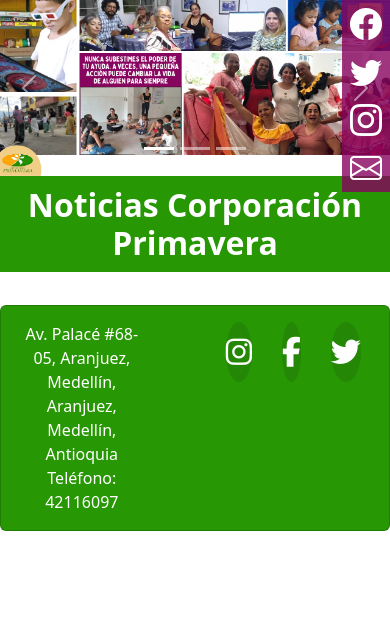
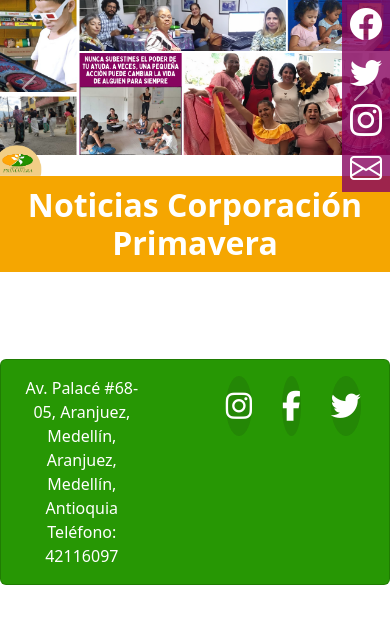
Before and after one commit to programateacademy/corpo-primavera, a Django app: page /blog/ in a window 390 px wide. Shown: the part 56-680 px from the top of the page. Run offline with Django 4.2, Linux system fonts and the light colour scheme; data that the repository does not hold is empty; some libraries are stand-ins or nearby versions.

Commit message:
blog and project carrousel active and favicon

```diff
--- a/Primavera/blog/static/css/blog.css
+++ b/Primavera/blog/static/css/blog.css
@@ -5,6 +5,7 @@
     padding: 20px;
     font-size:xx-large;
     font-weight: bold;
+
 }
 .parrafo{
     background: #F5A601;
@@ -15,20 +16,35 @@
 
 .btn-success{
     color: #fff;
-    background-color: #279704;
-    border-color: #279704;
+    background-color: #F5A601;
+    border-color: #F5A601;
 }
 .d-flex flex-wrap{
     align-items: center;
 }
 
+.page-container {
+    margin-left: 20px;
+}
+
+.card-container {
+    display: flex;
+    justify-content: space-between;
+    margin: 20px 20px 50px 20px;
+}
+
+.card {
+    margin-right: 20px;
+}
+
 #title-header{
-    background:  #279704;
+    background:  #F5A601;
     text-align: center;
     padding: 10px;
     color: #fff;
     font-weight: bold;
     font-size:xx-large;
+
 }
 title-head{
     color: #FFFFFF;
@@ -52,3 +68,10 @@ hr{
     margin: auto;
     display: block;
 }
+
+.card-date{
+    margin: 0 20px  20px;
+}
+.card-text{
+    margin: 0 20px 50px 20px;
+}
--- a/Primavera/blog/templates/posts.html
+++ b/Primavera/blog/templates/posts.html
@@ -5,25 +5,21 @@
   <link type= 'text/css' href= "{% static 'css/blog.css'%}" rel="stylesheet">
 </head>
       <!-- ...........................CARRUSEL........................................ -->
-      <div id="carouselExampleCaptions" class="carousel slide">
-        <div class="carousel-indicators">
-          <button type="button" data-bs-target="#carouselExampleCaptions" data-bs-slide-to="0" class="active" aria-current="true" aria-label="Slide 1"></button>
-          <button type="button" data-bs-target="#carouselExampleCaptions" data-bs-slide-to="1" aria-label="Slide 2"></button>
-          <button type="button" data-bs-target="#carouselExampleCaptions" data-bs-slide-to="2" aria-label="Slide 3"></button>
-        </div>
+      <div id="carouselExampleAutoplaying" class="carousel slide" data-bs-ride="carousel">
         <div class="carousel-inner">
           <div class="carousel-item active">
             <img src="{% static 'img/Ca1.png' %}"  class="d-block w-100" alt="...">
             <div class="carousel-caption d-none d-md-block">
-              <p class="parrafo" >En el corazón de nuestra misión se encuentran las mujeres jóvenes y los niños.</p>
-            </div>
+              </div>
           </div>
+
           <div class="carousel-item">
             <img src="{% static 'img/ca-2.png' %}"  class="d-block w-100" alt="...">
             <div class="carousel-caption d-none d-md-block">
               <h5 class="titulo">¡Últimas noticias de nuestra Corporación Primavera!</h5>
               <p class="parrafo" >Estamos emocionados de compartir algunas de las últimas noticias y actualizaciones de nuestros esfuerzos.</p>
             </div>
+
           </div>
           <div class="carousel-item">
             <img src="{% static 'img/car3.png'%}"  class="d-block w-100" alt="...">
@@ -32,21 +28,21 @@
               <p class="parrafo" >Estamos comprometidos con mejorar la vida de aquellos que más lo necesitan.</p>
             </div>
           </div>
-        </div>
-        <button class="carousel-control-prev" type="button" data-bs-target="#carouselExampleCaptions" data-bs-slide="prev">
+        <button class="carousel-control-prev" type="button" data-bs-target="#carouselExampleAutoplaying" data-bs-slide="prev">
           <span class="carousel-control-prev-icon" aria-hidden="true"></span>
           <span class="visually-hidden">Previous</span>
         </button>
-        <button class="carousel-control-next" type="button" data-bs-target="#carouselExampleCaptions" data-bs-slide="next">
+        <button class="carousel-control-next" type="button" data-bs-target="#carouselExampleAutoplaying" data-bs-slide="next">
           <span class="carousel-control-next-icon" aria-hidden="true"></span>
           <span class="visually-hidden">Next</span>
         </button>
       </div>
-
 <!-- ...........................Tarjetas de Noticias........................................ -->
-
 <h5 class="card-header"id="title-header"><span id="title-head"> Noticias Corporación Primavera</span></h5>
 <hr>
+<div class="page-container">
+  <div class="card-container">
+
     <div class="d-flex flex-wrap">
         {% for post in posts %}
         <div class="card" style="width: 18rem;">
@@ -56,7 +52,10 @@
               <p class="card-text">{{post.description|truncatechars:100}}</p>
               <a href="{% url 'blog:post_detail' post.id  %}" class="btn btn-success">Ver más</a>
             </div>
-          </div>
+        </div>
         {% endfor %}
+  </div>
+</div>
+</div>
 {% include 'partials/footer.html'%}
 {% endblock %}
--- a/Primavera/home/templates/layaout.html
+++ b/Primavera/home/templates/layaout.html
@@ -9,7 +9,9 @@
 	<script src="https://kit.fontawesome.com/7ba0bb394d.js" crossorigin="anonymous"></script>
     <script src="https://code.jquery.com/jquery-3.6.0.min.js"></script>
     <link rel="stylesheet" href="https://cdn.jsdelivr.net/npm/bootstrap-icons@1.10.3/font/bootstrap-icons.css">
-    <title>Django Portfolio</title>
+    <link rel="shortcut icon" type="image/x-icon" href="{% static 'img/primavera.ico' %}">
+
+    <title>Corporación Primavera</title>
 </head>
 <body>
 
--- a/Primavera/projects_primavera/templates/project_detail.html
+++ b/Primavera/projects_primavera/templates/project_detail.html
@@ -44,13 +44,12 @@
       <!-- ...........................Project........................................ -->
 
         <div class="card">
-                <hr>
                 <h5 class="card-header"id="title-header">Proyectos Corporación Primavera</h5>
                 <div class="card-body">
                   <img src ="{{project.image.url}}" class="img-thumbnail" id="img-post"  alt="{{project.title}}">
                   <hr>
                   <h5 class="card-title" id="title-card">{{project.title}}</h5>
-                  <h6>{{project.date}}</h6>
+                  <h6 class="card-date">{{project.date}}</h6>
                   <p class="card-text">{{project.description|safe}}</p>
                 </div>
               </div>
--- a/Primavera/projects_primavera/templates/projects.html
+++ b/Primavera/projects_primavera/templates/projects.html
@@ -10,7 +10,6 @@
           <div class="carousel-item active">
             <img src="{% static 'img/car4.png' %}" class="d-block w-100" alt="...">
             <div class="carousel-caption d-none d-md-block">
-                <p class="parrafo" >¡No estás solo! La Corporación está aquí para ayudarte a superar los obstáculos y lograr un futuro mejor</p>
               </div>
           </div>
 
@@ -41,6 +40,8 @@
 
     <h5 class="card-header"id="title-header">Proyectos Corporación Primavera</h5>
     <hr>
+    <div class="page-container">
+      <div class="card-container">
     <div class="d-flex flex-wrap">
         {% for project in projects %}
         <div class="card" style="width: 18rem;">
@@ -52,5 +53,8 @@
             </div>
           </div>
         {% endfor %}
+      </div>
+    </div>
+    </div>
 {% include 'partials/footer.html'%}
 {% endblock %}
```
Also changed, not shown: Primavera/blog/templates/carrusel.html (deleted, +0 -46 lines), Primavera/blog/templates/post_detail.html (+5 -3 lines), Primavera/projects_primavera/static/css/projects.css (+21 -0 lines), Primavera/blog/static/img/4.png (deleted), Primavera/blog/static/img/6.png (deleted), Primavera/blog/static/img/ca4.png (added), Primavera/blog/static/img/ca6.png (added), Primavera/home/static/img/primavera.ico (added).
